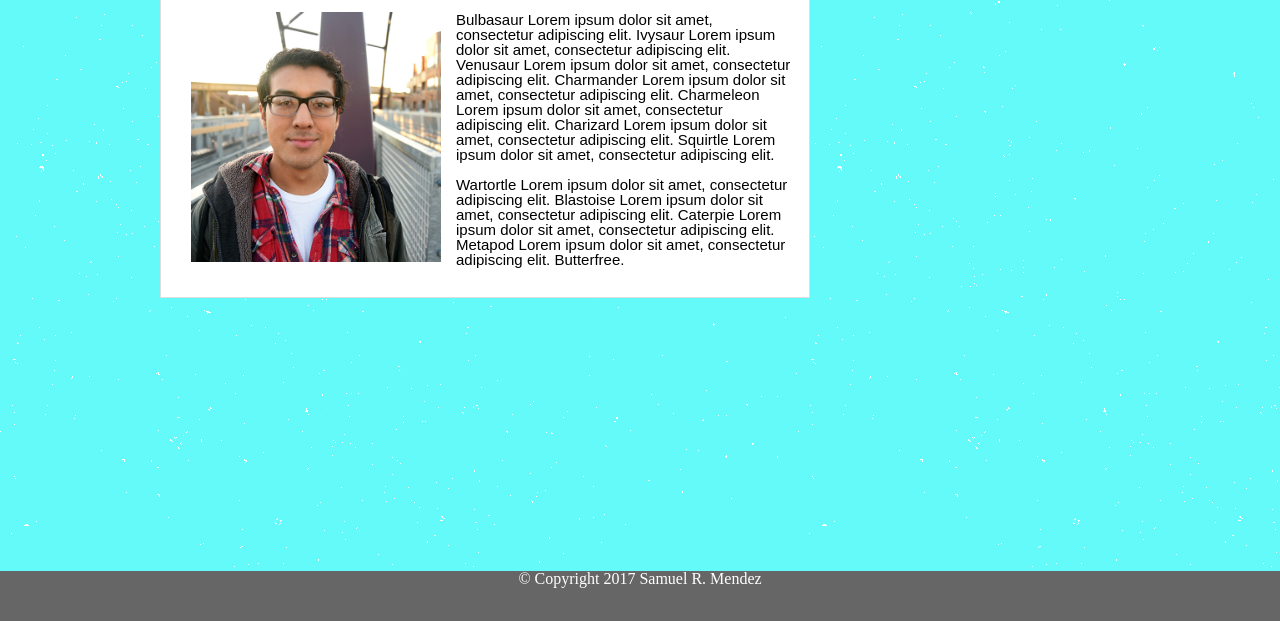
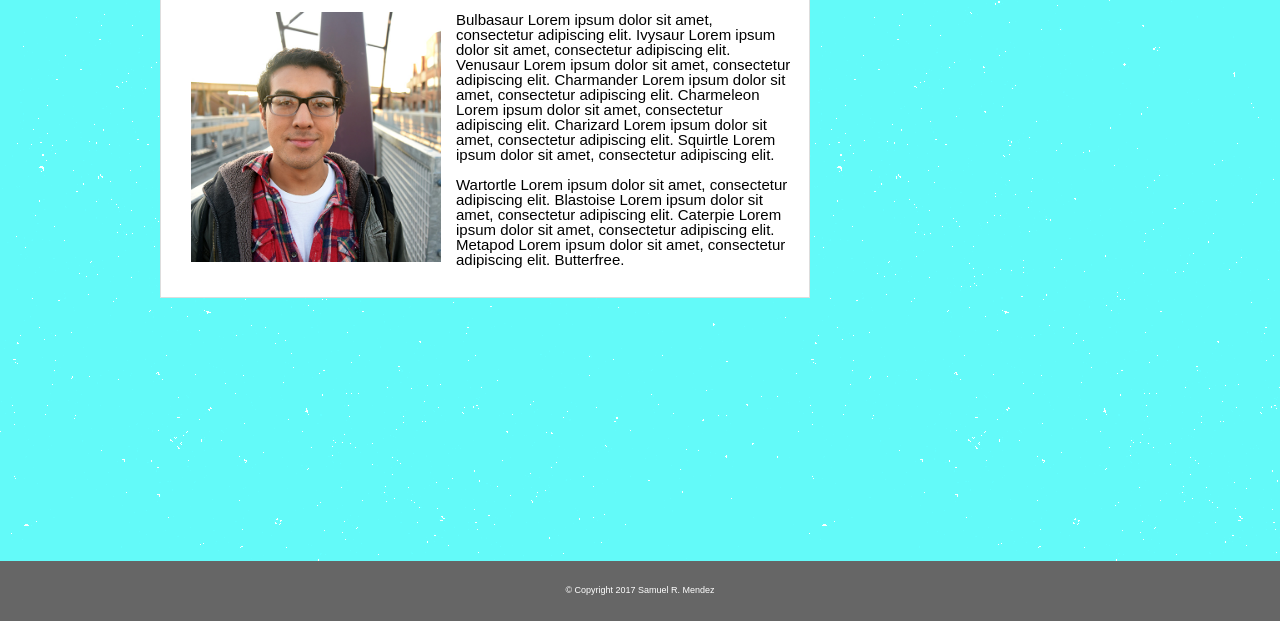
Before and after one commit to smendez92/Basic-Portfolio, a plain HTML site: page index.html in a window 1280 px wide. Shown: the part 179-800 px from the top of the page. Drawn offline with Linux system fonts and the light colour scheme.

Commit message:
Footer font fixed

```diff
--- a/assets/css/style.css
+++ b/assets/css/style.css
@@ -20,19 +20,16 @@ body {
     background-image: url("../images/stardust.png");
 }
 
-footer{
-	clear: both;
+footer {
 	background-color: #666666;
+	bottom: 0;
+	height: 60px;
 	position: fixed;
 	width: 100%;
-	height: 50px;
-	bottom: 0;
-	border-top: thick solid #dddddd;
-	text-align: center;
-	color: white;
 }
 
-header{
+header {
+	border: normal solid yellow;
 	background-color: #ffffff;
 	width: 100%;
 	height: 50px;
@@ -41,6 +38,15 @@ header{
 .connecticonscontainer{
 	width: 240px;
 	margin: auto;
+}
+
+.copyright{
+	font-family: 'Arial', 'Helvetica Neue', Helvetica, sans-serif;
+	font-weight: lighter;
+	font-size: 9px;
+	text-align: center;
+	color: white;
+	padding: 25px;
 }
 
 .headercontainer{
--- a/index.html
+++ b/index.html
@@ -38,7 +38,7 @@
 	</main>
 
 	<footer>
-		<p>© Copyright 2017 Samuel R. Mendez</p>
+		<p class="copyright">© Copyright 2017 Samuel R. Mendez</p>
 	</footer>
 
 </body>
```
